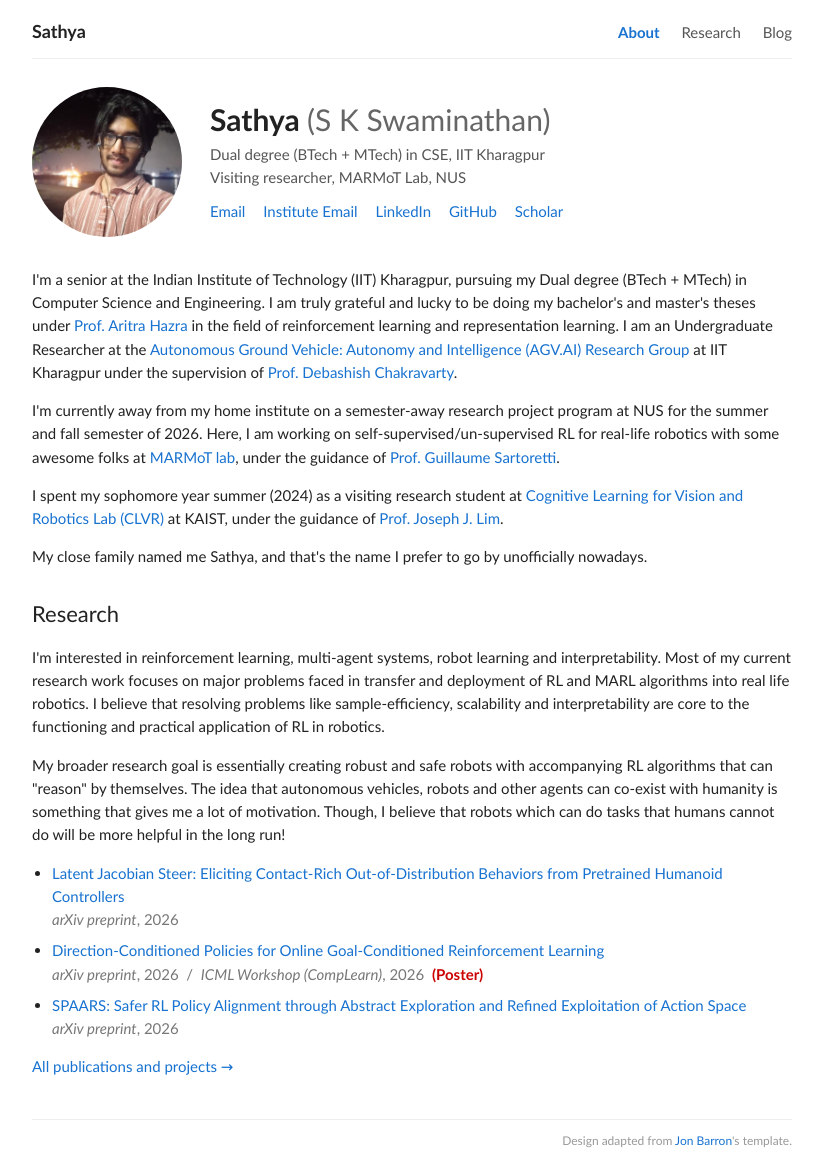
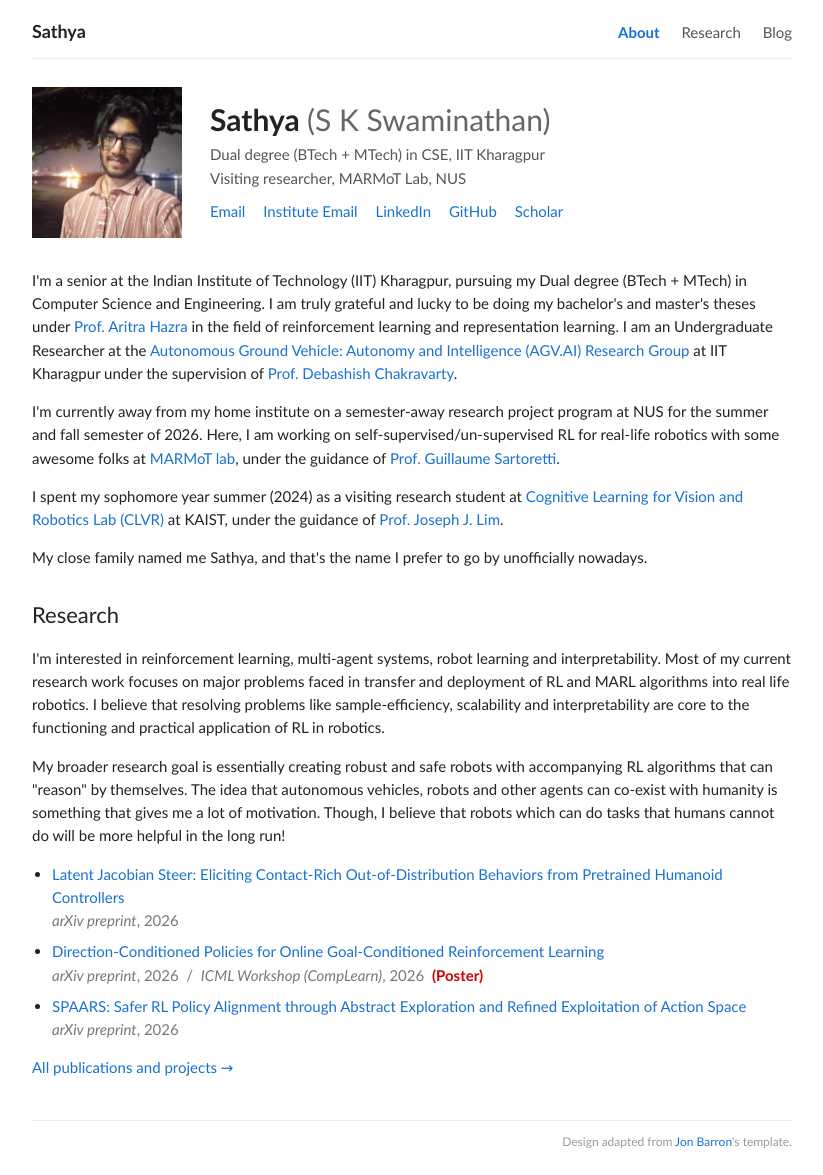
Before and after one commit to SwaminathanSK/SwaminathanSK.github.io, a Jekyll site: the page built from index.html, in a window 1280 px wide. Shown: the whole page, without its empty margins (228-1051 px from the left). Built offline with Jekyll 4.4.1, drawn with Linux system fonts in a browser that asks for light colours.

Commit message:
Use a plain rectangular profile photo
Co-Authored-By: Claude Opus 5.5 <noreply@anthropic.com>

```diff
--- a/assets/style.css
+++ b/assets/style.css
@@ -127,9 +127,7 @@ h3.year {
 .intro-photo { flex: 0 0 150px; }
 .intro-photo img {
   width: 150px;
-  height: 150px;
-  border-radius: 50%;
-  object-fit: cover;
+  height: auto;
   display: block;
 }
 .intro-head { flex: 1; }
```
